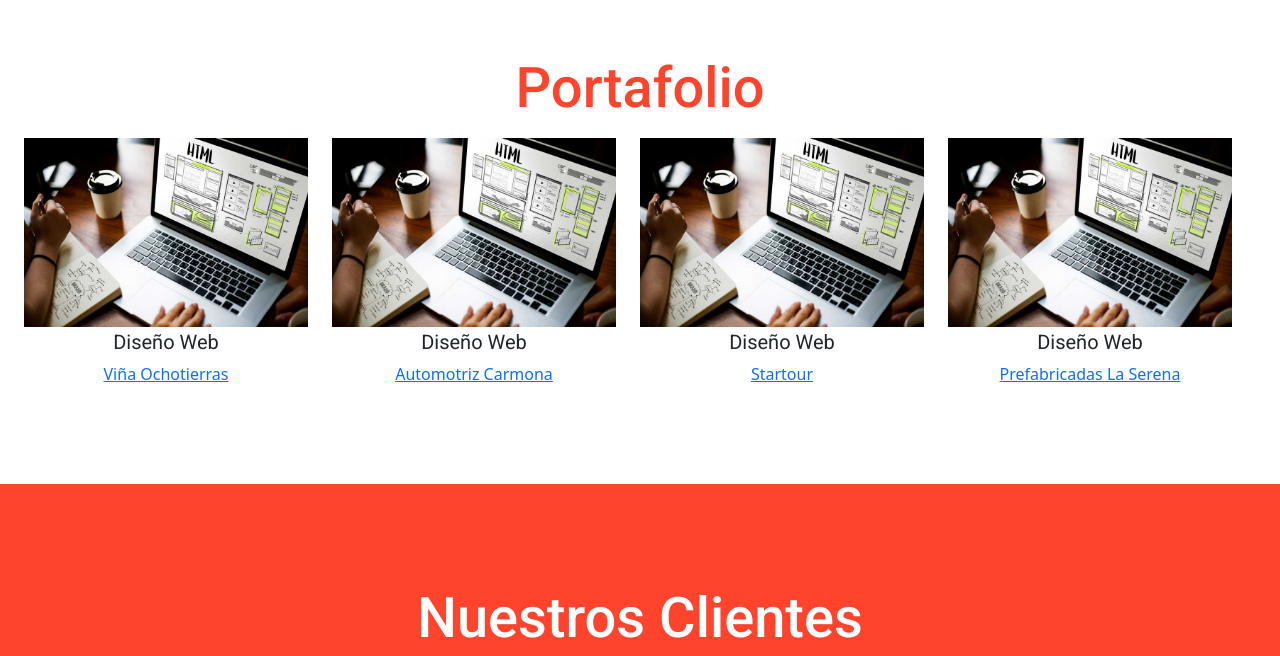
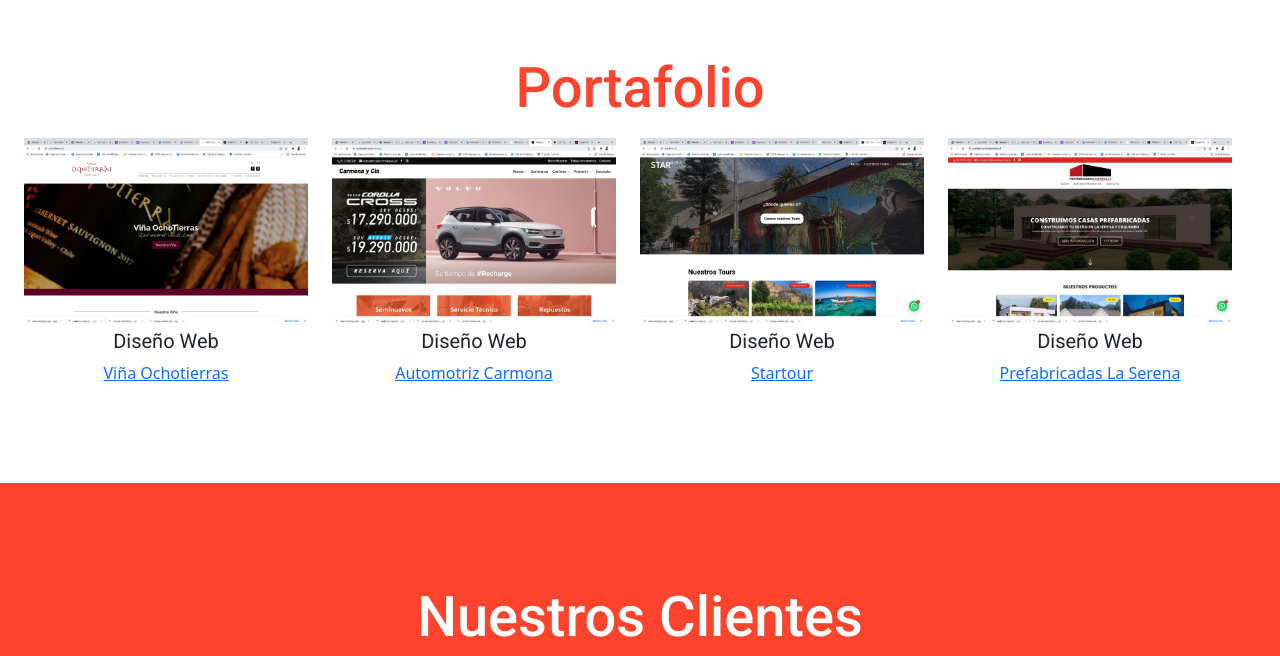
Before and after one commit to srodriguezmilla/proyecto-srweb, a website: page index.html in a window 1280 px wide. Shown: the part 1520-2176 px from the top of the page. Drawn offline with nearby package versions, Linux system fonts and the light colour scheme.

Commit message:
se agregan nuevas imagenes en portafolio

```diff
--- a/index.html
+++ b/index.html
@@ -149,22 +149,22 @@
 
         <div class="container-fluid row pt-2 pb-5">
             <div class="col-lg-3 col-sm-12 text-center">
-                <img src="images/diseno-web.jpg" class="d-block w-100" alt="web-ochotierras">
+                <img src="images/web-ochotierras.jpg" class="d-block w-100" alt="web-ochotierras">
                 <h3 class="title-h3">Diseño Web</h3>
                 <a href="https://www.ochotierras.cl">Viña Ochotierras</a>
             </div>
             <div class="col-lg-3 col-sm-12 text-center">
-                <img src="images/diseno-web.jpg" class="d-block w-100" alt="web-carmonaycia">
+                <img src="images/web-carmona.jpg" class="d-block w-100" alt="web-carmonaycia">
                 <h3 class="title-h3">Diseño Web</h3>
                 <a href="https://www.carmonaycia.cl">Automotriz Carmona</a>
             </div>
             <div class="col-lg-3 col-sm-12 text-center">
-                <img src="images/diseno-web.jpg" class="d-block w-100" alt="web-startour">
+                <img src="images/web-startour.jpg" class="d-block w-100" alt="web-startour">
                 <h3 class="title-h3">Diseño Web</h3>
                 <a href="https://www.startour.cl">Startour</a>
             </div>
             <div class="col-lg-3 col-sm-12 text-center">
-                <img src="images/diseno-web.jpg" class="d-block w-100" alt="web-casas-prefabricadas">
+                <img src="images/web-prefabricadas.jpg" class="d-block w-100" alt="web-casas-prefabricadas">
                 <h3 class="title-h3">Diseño Web</h3>
                 <a href="https://www.prefabricadaslaserena.cl">Prefabricadas La Serena</a>
             </div>
```
Also changed, not shown: images/web-carmona.jpg (added), images/web-ochotierras.jpg (added), images/web-prefabricadas.jpg (added), images/web-startour.jpg (added).
